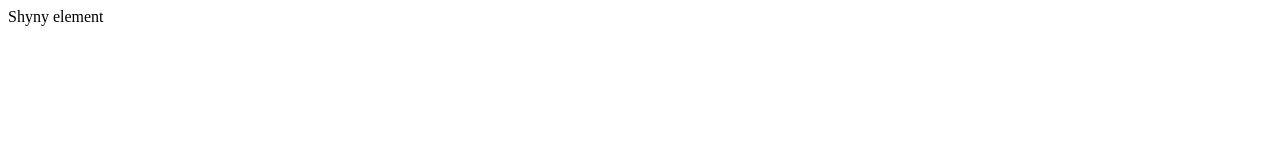
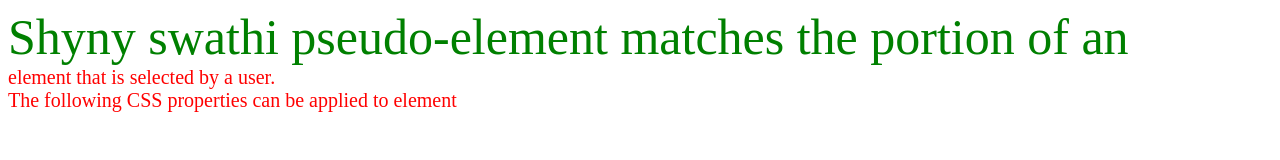
Before and after one commit to SwathiVishwa/Learnings, a plain HTML site: page PseudoElements.html in a window 1280 px wide. Drawn offline with Linux system fonts and the light colour scheme.

Commit message:
Updated
Pseudo elements and Visited

```diff
--- a/PseudoElements.html
+++ b/PseudoElements.html
@@ -1,9 +1,20 @@
 <html>
 <head>
 <title>Pseudo elements</title>
+<style>
+p::first-line
+{
+color:green;
+font-size:50px;
+}
+p
+{
+color:red;
+font-size:20px;
+}</style>
 </head>
 <body>
-Shyny
-element
+<p>Shyny swathi pseudo-element matches the portion of an element that is selected by a user.</br>
+The following CSS properties can be applied to element</p>
 </body>
 </html>
```
Also changed, not shown: Visited.html (+4 -0 lines).
